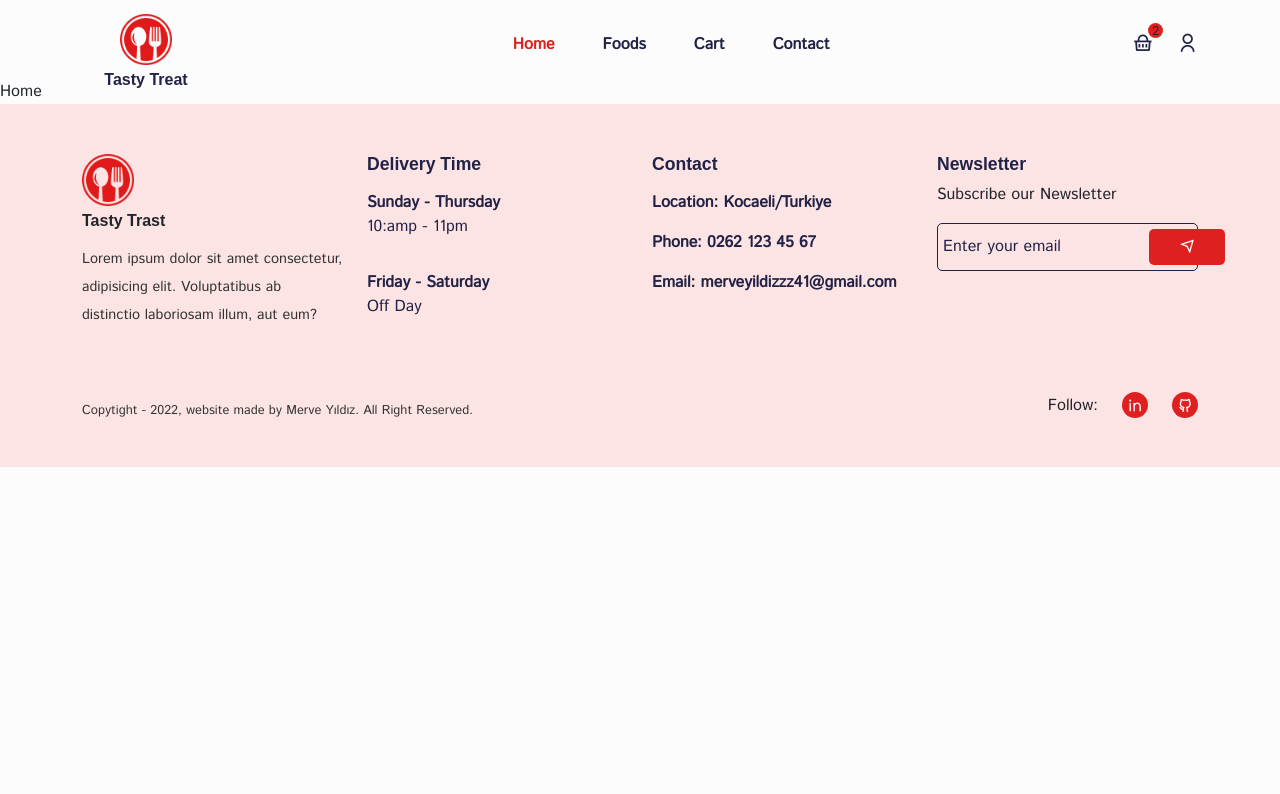
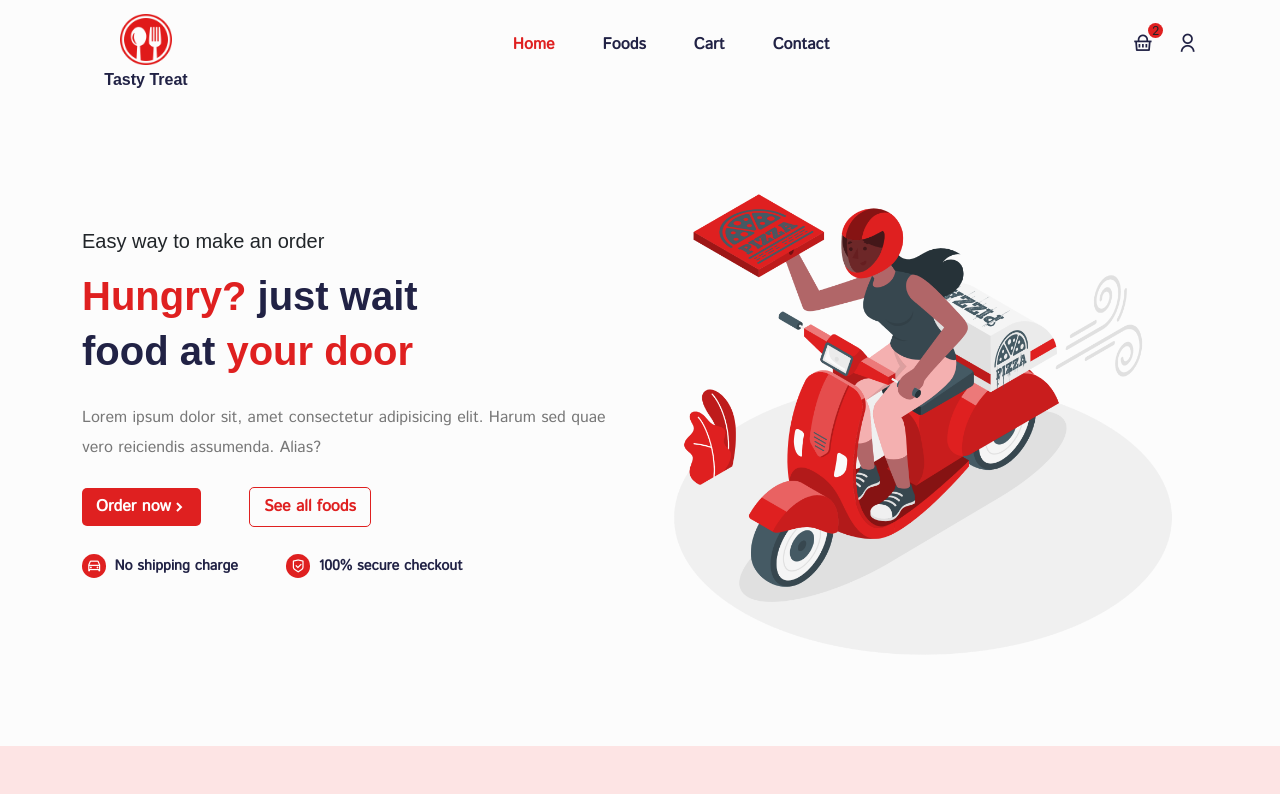
Before and after one commit to merveyyildiz/food-delivery-react, a React (Create React App) app: page /home/ in a window 1280 px wide. Shown: the top 794 px of the page. Built offline with nearby package versions, Linux system fonts and the light colour scheme; a web font is replaced by a local one.

Commit message:
first part of the home page completed

```diff
--- a/src/components/Helmet/Helmet.js
+++ b/src/components/Helmet/Helmet.js
@@ -1,7 +1,7 @@
 import React from "react";
 
 const Helmet = (props) => {
-    document.title = "Food ordering app -" + props.title;
+    document.title = props.title;
     return (
         <div className="w-100">{props.children }</div>
     )
--- a/src/pages/Home.jsx
+++ b/src/pages/Home.jsx
@@ -1,8 +1,48 @@
 import React from "react";
+import { Link } from "react-router-dom";
+import Helmet from "../components/Helmet/Helmet";
+import { Container, Row, Col } from "reactstrap";
+import heroImg from "../assets/images/hero.png";
+import "../styles/home.scss";
 
 const Home = () => {
     return (
-        <div>Home</div>
+        <Helmet title="Home">
+            <section>
+                <Container>
+                    <Row>
+                        <Col lg="6" md="6" className="d-flex justify-content-center align-items-center flex-column ">
+                            <div className="hero__content">
+                                <h5 className="mb-3">Easy way to make an order</h5>
+                                <h1 className="mb-4 hero__title"><span>Hungry?</span> just wait <br /> food at<span> your door</span></h1>
+                                <p>Lorem ipsum dolor sit, amet consectetur adipisicing elit. Harum sed quae vero reiciendis assumenda. Alias?</p>
+
+                                <div className="hero__btns d-flex align-items-center gap-5 mt-4">
+                                    <button className="order__btn d-flex aling-items-center justify-content-between">
+                                        Order now <i className="ri-arrow-right-s-line"></i>
+                                    </button>
+
+                                    <button className="all__foods">
+                                        <Link to="/foods">See all foods</Link>
+                                    </button>
+                                </div>
+
+                                <div className="hero__service mt-4 d-flex align-items-center gap-5">
+                                    <p className="d-flex align-items-center gap-2"><span className="shipping__icon"><i className="ri-car-line"></i></span> No shipping charge</p>
+                                    <p className="d-flex align-items-center gap-2"><span className="shipping__icon"><i className="ri-shield-check-line"></i></span> 100% secure checkout</p>
+                                </div>
+                            </div>
+                        </Col>
+
+                        <Col lg="6" md="6">
+                            <div className="hero__img">
+                                <img src={heroImg} alt="hero-img" className="w-100" />
+                            </div>
+                        </Col>
+                    </Row>
+                </Container>
+            </section>
+        </Helmet>
     )
 }
 
--- /dev/null
+++ b/src/styles/home.scss
@@ -0,0 +1,66 @@
+@import "./variable.scss";
+
+.hero {
+    &__title {
+        font-size: 2.5rem;
+        line-height: 55px;
+        span {
+            color: $color-orange;
+        }
+    }
+    &__content {
+        p {
+            font-size: 1rem;
+            color: $color-gray-light;
+            line-height: 30px;
+        }
+    }
+    &__btns {
+        button {
+            border:none;
+        }
+        .order__btn {
+            background-color: $color-orange;
+            color: $color-white;
+            padding: 7px 14px;
+            border-radius: 5px;
+            font-weight: 600;
+            transition: 300ms;
+            &:hover {
+                background-color: $color-black;
+            }
+        }
+        .all__foods {
+            border: 1px solid $color-orange;
+            background-color: transparent;
+            color: $color-orange;
+            padding: 7px 14px;
+            border-radius: 5px;
+            font-weight: 600;
+            transition: 300ms;
+            &:hover {
+                border-color: $color-black;
+                a {
+                    color: $color-black;
+                }
+            }
+            a {
+                color: $color-orange;
+            }
+        }
+    }
+    &__service {
+        p {
+            color: $color-black;
+            font-weight: 600;
+            font-size: .9rem;
+        }
+        .shipping__icon i{
+            padding: 5px;
+            background-color: $color-orange;
+            border-radius: 50%;
+            color: $color-white;
+            font-weight: 500;
+        }
+    }
+}
--- a/src/styles/variable.scss
+++ b/src/styles/variable.scss
@@ -4,3 +4,4 @@ $color-orange-light: #fde4e4;
 $color-white: #fff;
 $color-light: #fcfcfc;
 $color-gray: #333;
+$color-gray-light: #777;
```
